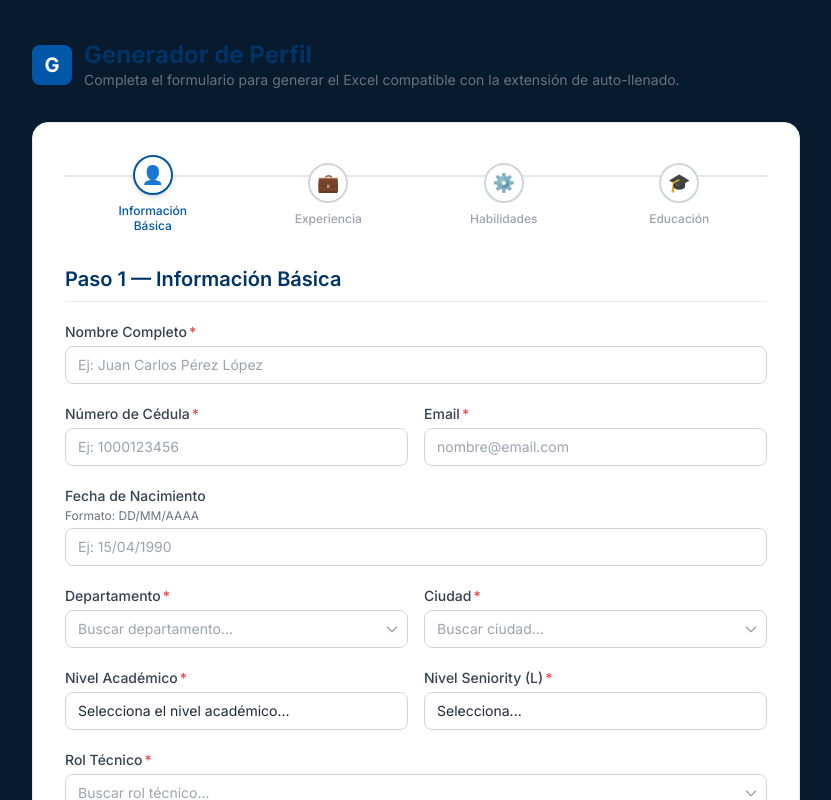
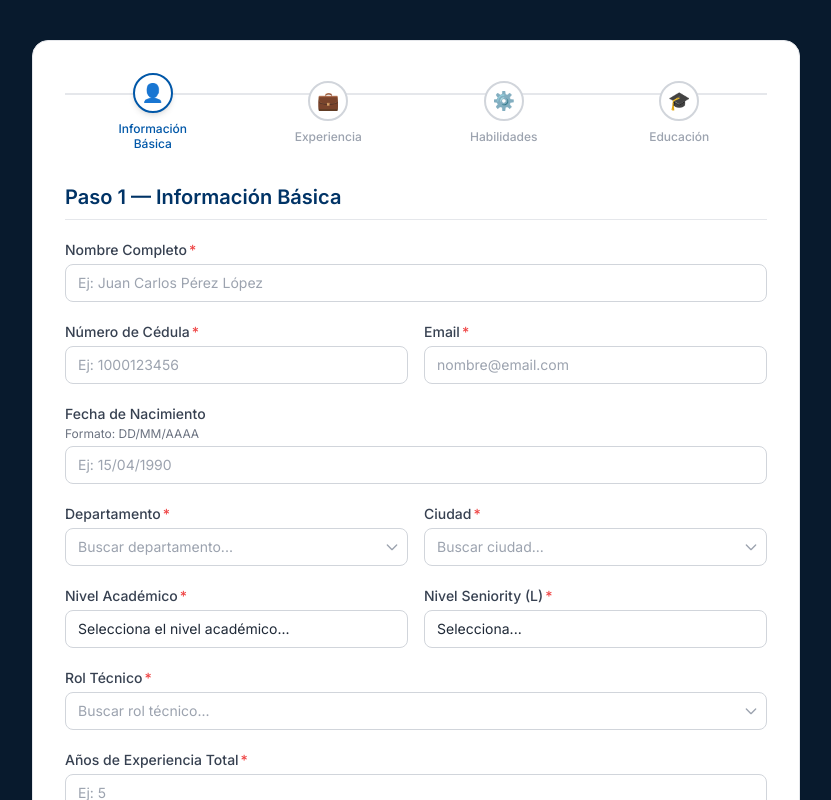
Before and after one commit to JEstebanDev/FormToExcel, a React (Vite) app: page / in a window 1280 px wide. Shown: the top 800 px of the page, without its empty margins (224-1055 px from the left). Built offline with nearby package versions, Linux system fonts and the light colour scheme.

Commit message:
Remove header title and description

```diff
--- a/src/App.jsx
+++ b/src/App.jsx
@@ -25,23 +25,6 @@ function FormWizard() {
 
   return (
     <div className="min-h-screen bg-gft-gray flex flex-col items-center py-10 px-4">
-      {/* Header */}
-      <header className="w-full max-w-3xl mb-8">
-        <div className="flex items-center gap-3">
-          <div className="w-10 h-10 bg-gft-lightblue rounded-lg flex items-center justify-center text-white text-xl font-bold">
-            G
-          </div>
-          <div>
-            <h1 className="text-2xl font-bold text-gft-blue leading-tight">
-              Generador de Perfil
-            </h1>
-            <p className="text-sm text-gray-500">
-              Completa el formulario para generar el Excel compatible con la extensión de auto-llenado.
-            </p>
-          </div>
-        </div>
-      </header>
-
       {/* Card principal */}
       <main className="w-full max-w-3xl bg-white rounded-2xl shadow-sm border border-gray-200 p-6 sm:p-8">
         <Stepper currentStep={step} />
```
